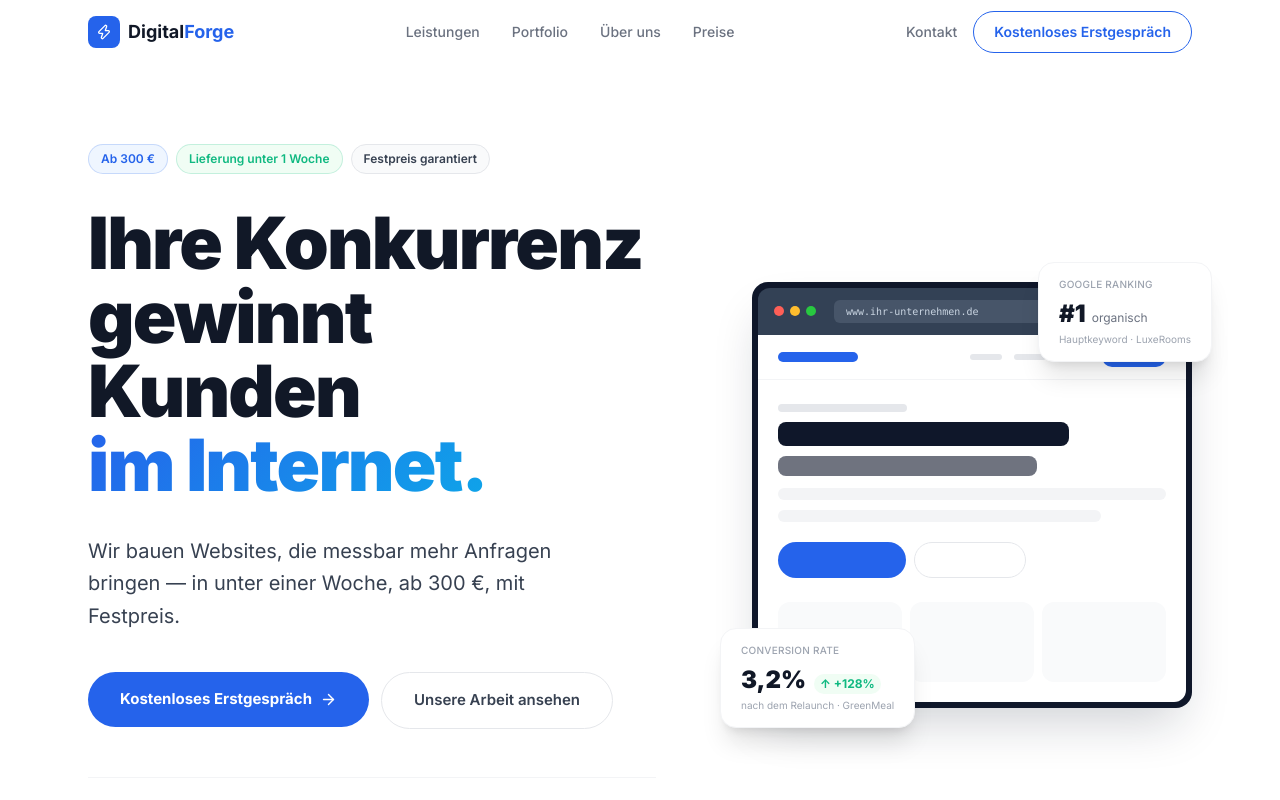
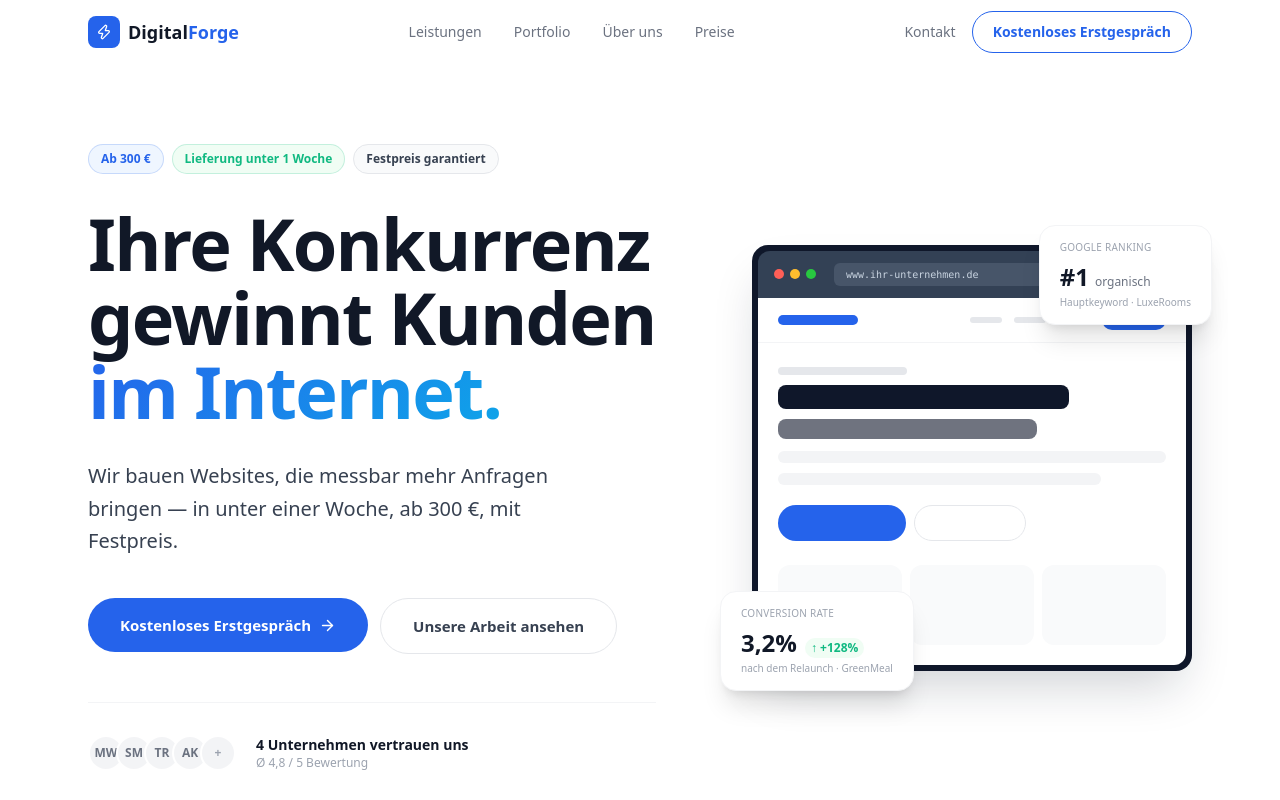
Before and after one commit to chjungdus/Neue-Website, a Next.js app: page / in a window 1280 px wide. Shown: the top 800 px of the page. Built offline with nearby package versions, Linux system fonts and the light colour scheme.

Commit message:
feat: switch to Geist font, add ScrollToTop component, update metadata

```diff
--- a/src/app/layout.tsx
+++ b/src/app/layout.tsx
@@ -1,23 +1,24 @@
 import type { Metadata } from "next"
-import { Inter } from "next/font/google"
+import { Geist } from "next/font/google"
 import "./globals.css"
 import Navbar from "@/components/layout/navbar"
 import Footer from "@/components/layout/footer"
+import ScrollToTop from "@/components/ui/scroll-to-top"
 
-const inter = Inter({
-  variable: "--font-inter",
+const geist = Geist({
+  variable: "--font-geist",
   subsets: ["latin"],
   display: "swap",
 })
 
 export const metadata: Metadata = {
   title: {
-    default: "DigitalForge – Webdesign Agentur",
+    default: "DigitalForge – Webdesign Agentur Düsseldorf",
     template: "%s | DigitalForge",
   },
   description:
-    "Wir entwickeln professionelle Websites, Online-Shops und Web-Apps, die Ihre Kunden begeistern und Ihren Umsatz steigern.",
-  keywords: ["Webdesign", "Web-Entwicklung", "Online-Shop", "SEO", "Agentur"],
+    "Webdesign Agentur in Düsseldorf. Websites ab 300 € — fertig in unter einer Woche. Festpreis, keine Überraschungen.",
+  keywords: ["Webdesign", "Web-Entwicklung", "Online-Shop", "SEO", "Agentur", "Düsseldorf"],
   openGraph: {
     type: "website",
     locale: "de_DE",
@@ -31,11 +32,12 @@ export default function RootLayout({
   children: React.ReactNode
 }) {
   return (
-    <html lang="de" className={inter.variable}>
+    <html lang="de" className={geist.variable}>
       <body className="min-h-screen flex flex-col antialiased">
         <Navbar />
         <main className="flex-1">{children}</main>
         <Footer />
+        <ScrollToTop />
       </body>
     </html>
   )
```
